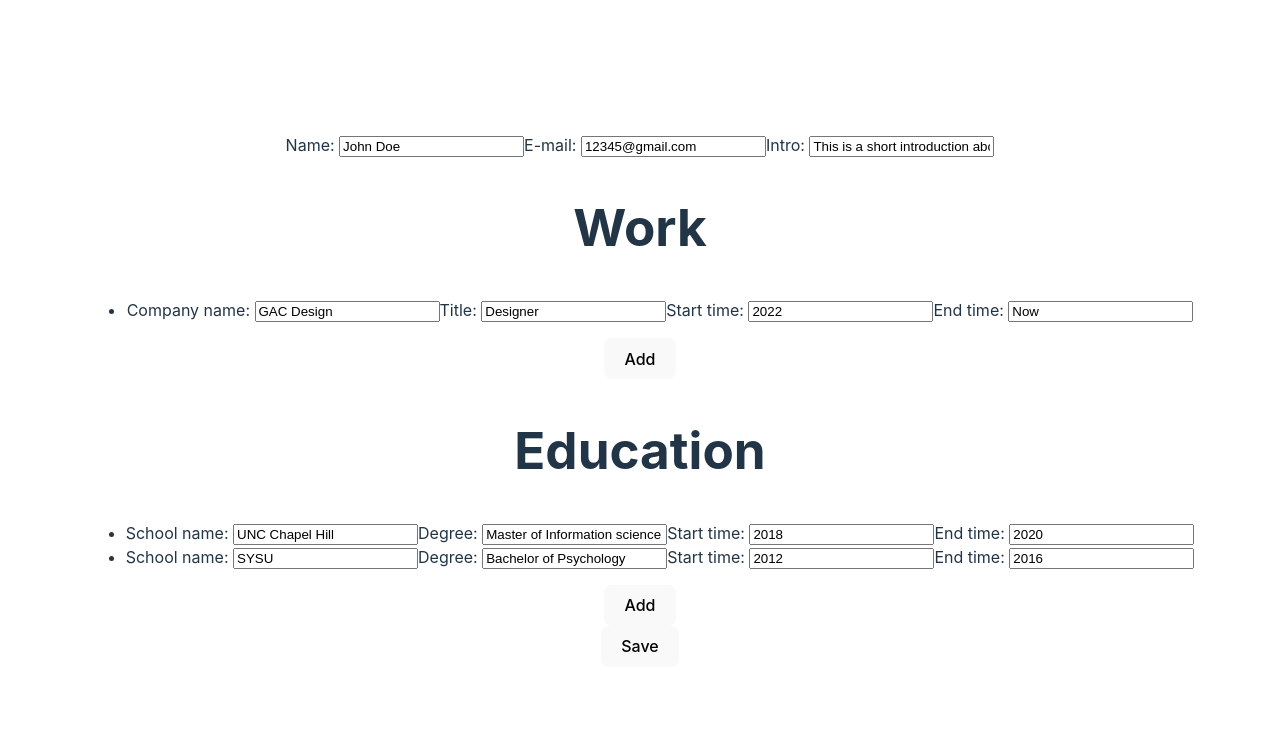
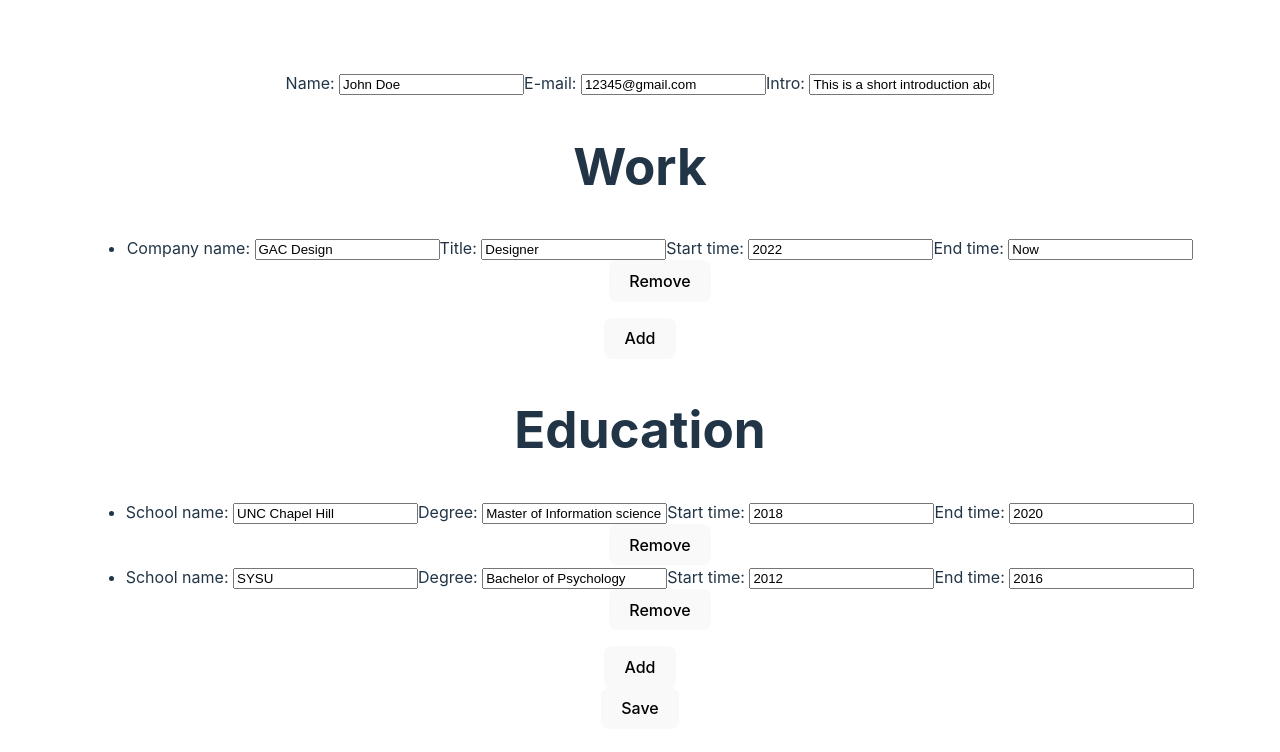
Before and after one commit to realwya/CV-Editor, a React (Vite) app: page / in a window 1280 px wide. Both pictures are taken after a click on the button "Edit". Shown: the top 752 px of the page. Built offline with nearby package versions, Linux system fonts and the light colour scheme.

Commit message:
add remove button for form items

```diff
--- a/src/components/ResumeDisplay.jsx
+++ b/src/components/ResumeDisplay.jsx
@@ -1,47 +1,65 @@
-
-function BasicInfo({name, email, intro}) {
-  return(
+function BasicInfo({ name, email, intro }) {
+  return (
     <div className="basicInfo">
       <p className="name">{name}</p>
       <p className="email">{email}</p>
       <p className="intro">{intro}</p>
     </div>
-  )
+  );
 }
 
-function WorkItem({work}) {
-  return(
+function WorkItem({ work }) {
+  return (
     <div className="work">
-      <p className="company">{work.title} at {work.company}</p>
-      <p className="time">{work.startTime}~{work.endTime}</p>
+      <p className="company">
+        {work.title} at {work.company}
+      </p>
+      <p className="time">
+        {work.startTime}~{work.endTime}
+      </p>
     </div>
-  )
+  );
 }
 
-function EducationItem({education}) {
-  return(
+function EducationItem({ education }) {
+  return (
     <div className="education">
-      <p className="school">{education.degree} at {education.school}</p>
-      <p className="time">{education.startTime}~{education.endTime}</p>
+      <p className="school">
+        {education.degree} at {education.school}
+      </p>
+      <p className="time">
+        {education.startTime}~{education.endTime}
+      </p>
     </div>
-  )
+  );
 }
-
 
 export default function ResumeDisplay({ data }) {
   const basicInfo = data.basicInfo;
   const work = data.work;
   const education = data.education;
 
-  const workItems = work.map( work => <li key={work.id}><WorkItem work={work}/></li>)
-  const educationItems = education.map( education => <li key={education.id}><EducationItem education={education}/></li>)
-  return(
+  const workItems = work.map((work, index) => (
+    <li key={index}>
+      <WorkItem work={work} />
+    </li>
+  ));
+  const educationItems = education.map((education, index) => (
+    <li key={index}>
+      <EducationItem education={education} />
+    </li>
+  ));
+  return (
     <div className="resumeDisplay">
-      <BasicInfo name={basicInfo.name} email={basicInfo.email} intro={basicInfo.intro}/>
+      <BasicInfo
+        name={basicInfo.name}
+        email={basicInfo.email}
+        intro={basicInfo.intro}
+      />
       <h1>Work</h1>
       <ul>{workItems}</ul>
       <h1>Education</h1>
       <ul>{educationItems}</ul>
     </div>
-  )
+  );
 }
--- a/src/components/ResumeEditor.jsx
+++ b/src/components/ResumeEditor.jsx
@@ -169,6 +169,13 @@ export default function ResumeEditor({ data, onSubmit }) {
     }));
   };
 
+  const deleteWork = (i) => {
+    setData((prev) => ({
+      ...prev,
+      work: prev.work.toSpliced(i, 1),
+    }));
+  };
+
   const addEducation = () => {
     setData((prev) => ({
       ...prev,
@@ -181,12 +188,26 @@ export default function ResumeEditor({ data, onSubmit }) {
     }));
   };
 
+  const deleteEducation = (i) => {
+    setData((prev) => ({
+      ...prev,
+      education: prev.education.toSpliced(i, 1),
+    }));
+  };
+
   const workInputItems = work.map((work, index) => (
     <li key={index}>
       <WorkInputItem
         work={work}
         onChange={(field, value) => handleWorkChange(index, field, value)}
       />
+      <button
+        className="deleteWork"
+        type="button"
+        onClick={() => deleteWork(index)}
+      >
+        Remove
+      </button>
     </li>
   ));
   const educationInputItems = education.map((education, index) => (
@@ -195,6 +216,13 @@ export default function ResumeEditor({ data, onSubmit }) {
         education={education}
         onChange={(field, value) => handleEducationChange(index, field, value)}
       />
+      <button
+        className="deleteEducation"
+        type="button"
+        onClick={() => deleteEducation(index)}
+      >
+        Remove
+      </button>
     </li>
   ));
 
```
